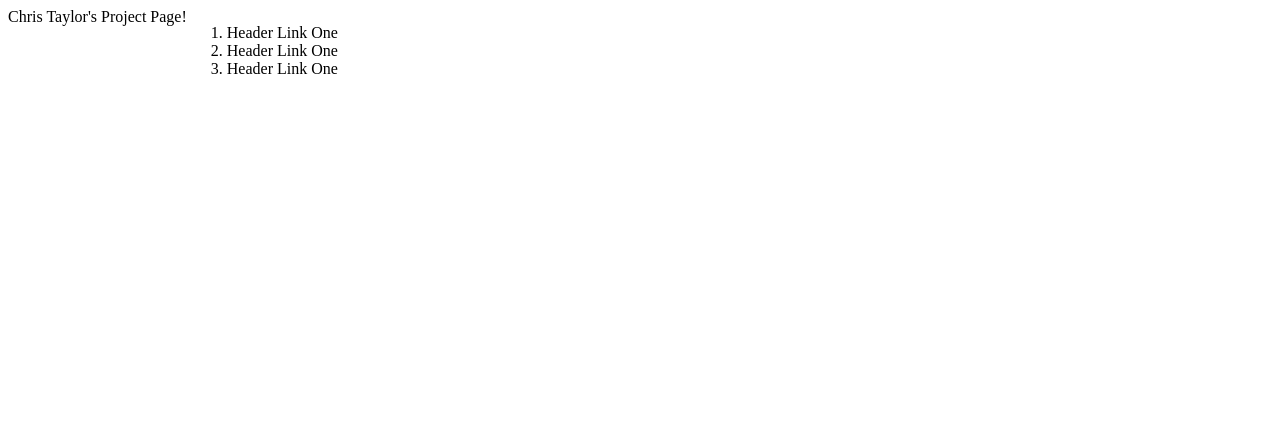
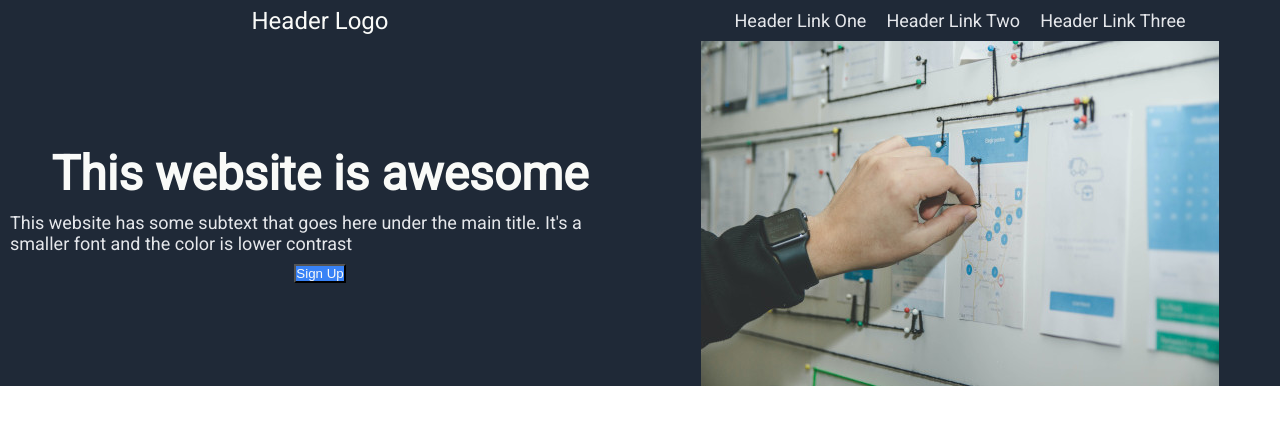
Before and after one commit to ctaylor83/CT-Project-Landing, a plain HTML site: page index.html in a window 1280 px wide. Drawn offline with Linux system fonts and the light colour scheme.

Commit message:
Image added, first two sections of the page built

```diff
--- a/index.html
+++ b/index.html
@@ -8,15 +8,31 @@
         <link rel="stylesheet" href="./style.css">
     </head>
     <body>
-        <header>Chris Taylor's Project Page!</header>
-        <ol>
-            <li>Header Link One</li>
-            <li>Header Link One</li>
-            <li>Header Link One</li>
-        </ol>
+        <div class="first-area">
+            <div class="navigation">
+                <div class="nav-left">
+                    <p id="header-logo">Header Logo</p>
+                </div>
+                <div class="nav-right">
+                    <ul style="list-style-type:none">
+                        <li class="header-link">Header Link One</li>
+                        <li class="header-link">Header Link Two</li>
+                        <li class="header-link">Header Link Three</li>
+                    </ul>
+                </div>
+            </div>
+            <div class="topcontent">
+                <div class="topcontent-left">
+                    <h1>This website is awesome</h1>
+                    <p class="header-link">This website has some subtext that goes here under the main title. It's a  smaller font and the color is lower contrast</p>
+                    <button type="button" class="sign-up-topcontent">Sign Up</button>
+                </div>
+                <div class="topcontent-right">
+                    <img src="./images/project.jpg" alt="this is a placeholder for an image">
+                </div>
+            </div>
+        </div>
+
 
     </body>
-
-
-
 </html>
--- a/style.css
+++ b/style.css
@@ -1,4 +1,66 @@
+@import url('https://fonts.googleapis.com/css2?family=Roboto&display=swap');
+
+* {
+    margin: 0;
+    padding: 0;
+}
+
 body {
+    font-family: 'Roboto', sans-serif;
+}
+
+.first-area {
+    background-color: #1F2937;
+}
+
+#header-logo {
+    font-size: 24px;
+    color: #F9FAF8;
+}
+
+.header-link {
+    font-size: 18px;
+    color: #E5E7EB;
+    margin: 10px;
+}
+
+.navigation {
     display: flex;
+    flex-direction: row;
+}
 
+ul{
+    display: flex;
+    flex-direction: row;
 }
+
+.nav-left, .nav-right {
+    display: flex;
+    width: 50%;
+    justify-content: center;
+    align-items: center;
+}
+
+h1 {
+    font-size: 48px;
+    font-weight: bolder;
+    color: #F9FAF8;
+}
+
+.topcontent {
+    display: flex;
+    flex-direction: row;
+}
+
+.topcontent-left, .topcontent-right {
+    display: flex;
+    width: 50%;
+    justify-content: center;
+    align-items: center;
+    flex-direction: column;
+}
+
+.sign-up-topcontent {
+    color: #F9FAF8;
+    background-color: #3882F6;
+}
```
Also changed, not shown: images/project.jpg (added).
